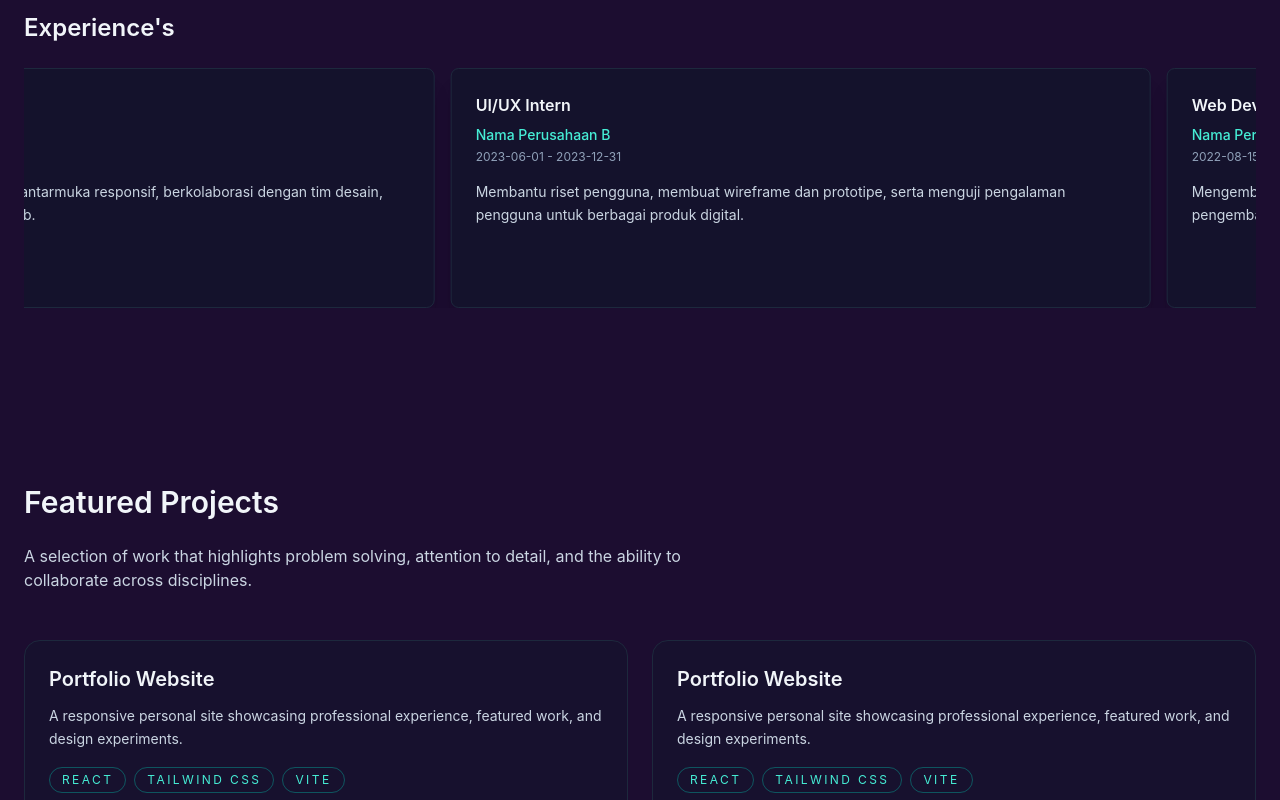
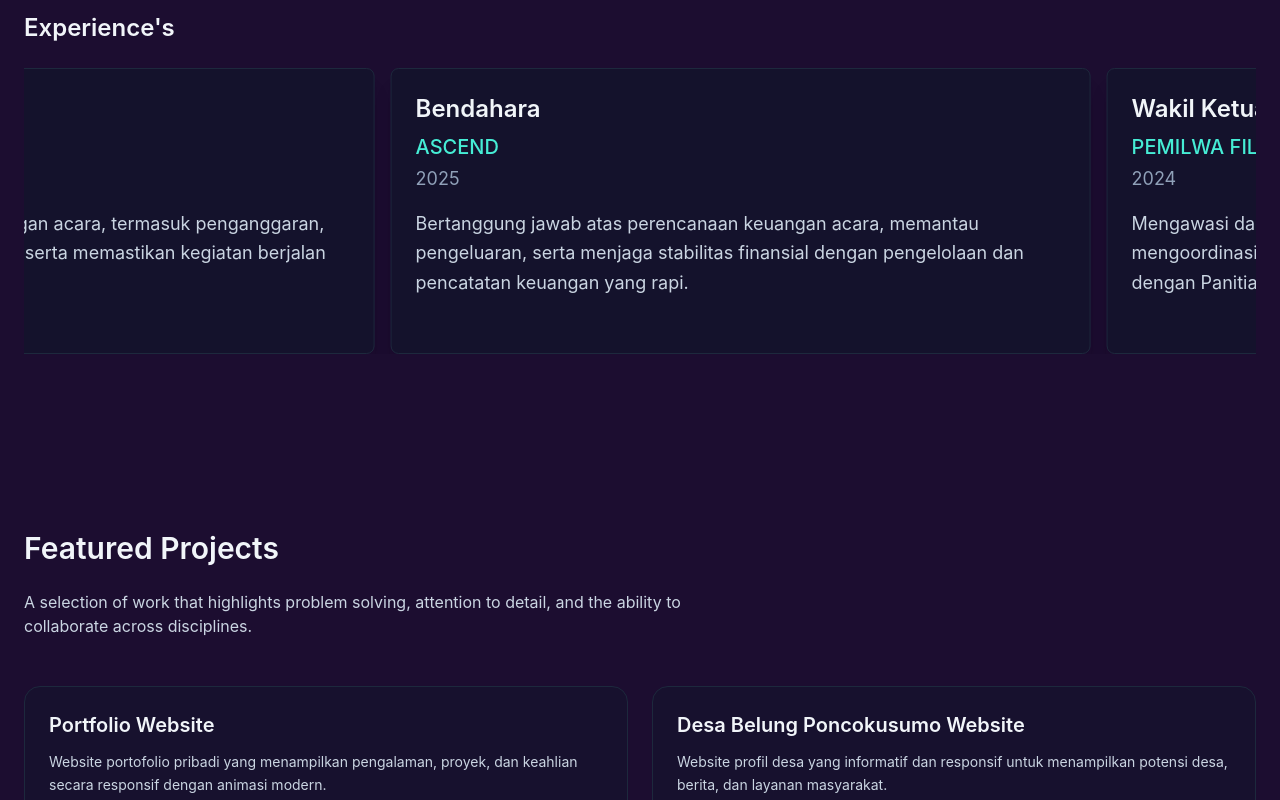
Before and after one commit to aditri24sn/MyPortofolio, a React (Vite) app: page / in a window 1280 px wide. Shown: the part 1080-1880 px from the top of the page. Built offline with nearby package versions, Linux system fonts and the light colour scheme.

Commit message:
update data

```diff
--- a/src/pages/About.jsx
+++ b/src/pages/About.jsx
@@ -21,38 +21,49 @@ const fadeUpStrong = (delay = 0) => ({
 
 const experiences = [
   {
-    role: "Front-end Developer",
-    company: "Nama Perusahaan A",
-    period: "2024-01-15 - Sekarang",
-    desc: "Bertanggung jawab untuk membangun antarmuka responsif, berkolaborasi dengan tim desain, dan meningkatkan performa aplikasi web.",
+    role: "Staff Ahli Divisi PSDM",
+    company: "KBMDSI FILKOM UB",
+    period: "2024",
+    desc: "Merancang dan melaksanakan program kerja berbasis pengembangan sumber daya manusia, memberikan bimbingan dan evaluasi, serta mengembangkan kemampuan komunikasi dan kepemimpinan untuk menunjang operasional program.",
   },
   {
-    role: "UI/UX Intern",
-    company: "Nama Perusahaan B",
-    period: "2023-06-01 - 2023-12-31",
-    desc: "Membantu riset pengguna, membuat wireframe dan prototipe, serta menguji pengalaman pengguna untuk berbagai produk digital.",
+    role: "Bendahara",
+    company: "FORTERY",
+    period: "2024",
+    desc: "Mengelola seluruh operasional keuangan acara, termasuk penganggaran, pelacakan pengeluaran, alokasi dana, serta memastikan kegiatan berjalan lancar dan sesuai rencana.",
   },
   {
-    role: "Web Developer Intern",
-    company: "Nama Perusahaan C",
-    period: "2022-08-15 - 2023-05-30",
-    desc: "Mengembangkan fitur-fitur baru untuk website perusahaan dan mempelajari best practices dalam pengembangan web modern.",
+    role: "Bendahara",
+    company: "ASCEND",
+    period: "2025",
+    desc: "Bertanggung jawab atas perencanaan keuangan acara, memantau pengeluaran, serta menjaga stabilitas finansial dengan pengelolaan dan pencatatan keuangan yang rapi.",
   },
   {
-    role: "Backend Developer",
-    company: "Nama Perusahaan D",
-    period: "2022-01-10 - 2022-08-01",
-    desc: "Membangun API RESTful dan mengelola database untuk berbagai aplikasi perusahaan.",
+    role: "Wakil Ketua Divisi Operasional",
+    company: "PEMILWA FILKOM UB",
+    period: "2024",
+    desc: "Mengawasi dan mengelola aspek logistik serta operasional pemilihan, mengoordinasikan pelaksanaan acara di lapangan, dan berkolaborasi dengan Panitia Dosen untuk menjaga efisiensi dan transparansi kegiatan.",
   },
   {
-    role: "Software Engineering Intern",
-    company: "Nama Perusahaan E",
-    period: "2021-06-15 - 2021-12-20",
-    desc: "Belajar fundamental programming dan berpartisipasi dalam pengembangan proyek internal perusahaan.",
+    role: "Wakil Ketua Divisi Perlengkapan",
+    company: "PKKMB & SA FILKOM UB",
+    period: "2025 - Sekarang",
+    desc: "Mengawasi pengadaan, manajemen, dan pemeliharaan peralatan untuk mendukung kelancaran acara serta bertanggung jawab atas inventarisasi dan distribusi logistik ke seluruh divisi terkait.",
+  },
+  {
+    role: "Asisten Praktikum – Dasar Pengembangan Sistem Informasi ",
+    company: "Fakultas Ilmu Komputer Universitas Brawijaya",
+    period: "2025 - Sekarang",
+    desc: "Mengawasi jalannya praktikum, mendampingi mahasiswa dalam penggunaan teknis software, serta menjaga ketertiban dan ketepatan prosedur selama sesi praktikum.",
   },
 ];
 
 function About() {
+  // Hitung total lebar konten untuk seamless loop
+  const cardWidth = 700; // min-w-[700px]
+  const gap = 16; // gap-4 = 1rem = 16px
+  const totalWidth = (cardWidth + gap) * experiences.length;
+
   const duplicatedExperiences = [...experiences, ...experiences];
 
   return (
@@ -62,7 +73,7 @@ function About() {
       variants={fadeUpStrong(0)}
       initial="hidden"
       whileInView="visible"
-      viewport={{ once: false, amount: 0.3 }}
+      viewport={{ once: false, amount: 0.2 }}
     >
       <div className="space-y-12">
         {/* TENTANG SAYA */}
@@ -107,12 +118,12 @@ function About() {
           <div className="relative overflow-hidden">
             <motion.div
               className="flex gap-4"
-              animate={{ x: [0, -1400] }}
+              animate={{ x: [0, -totalWidth] }}
               transition={{
                 x: {
                   repeat: Infinity,
                   repeatType: "loop",
-                  duration: 30,
+                  duration: 25,
                   ease: "linear",
                 },
               }}
@@ -129,15 +140,15 @@ function About() {
                 >
                   <div className="space-y-4 flex-1 flex flex-col">
                     <div>
-                      <h4 className="text-base font-semibold text-slate-100 mb-2">
+                      <h4 className=" text-2xl font-semibold text-slate-100 mb-2">
                         {exp.role}
                       </h4>
-                      <p className="text-sm font-medium text-teal-300 mb-1">
+                      <p className="text-xl font-medium text-teal-300 mb-1">
                         {exp.company}
                       </p>
-                      <p className="text-xs text-slate-400">{exp.period}</p>
+                      <p className="text-lg text-slate-400">{exp.period}</p>
                     </div>
-                    <p className="text-slate-300 text-sm leading-relaxed flex-1">
+                    <p className="text-slate-300 text-lg leading-relaxed flex-1">
                       {exp.desc}
                     </p>
                   </div>
--- a/src/pages/Project.jsx
+++ b/src/pages/Project.jsx
@@ -4,44 +4,30 @@ const projects = [
   {
     title: "Portfolio Website",
     description:
-      "A responsive personal site showcasing professional experience, featured work, and design experiments.",
+      "Website portofolio pribadi yang menampilkan pengalaman, proyek, dan keahlian secara responsif dengan animasi modern.",
     tech: ["React", "Tailwind CSS", "Vite"],
-    link: "https://github.com/username/portfolio",
+    link: "https://github.com/aditri24sn/MyPortofolio",
   },
   {
-    title: "Portfolio Website",
+    title: "Desa Belung Poncokusumo Website",
     description:
-      "A responsive personal site showcasing professional experience, featured work, and design experiments.",
-    tech: ["React", "Tailwind CSS", "Vite"],
-    link: "https://github.com/username/portfolio",
+      "Website profil desa yang informatif dan responsif untuk menampilkan potensi desa, berita, dan layanan masyarakat.",
+    tech: ["React", "Tailwind CSS", "Next.js"],
+    link: "https://github.com/AgungAryansyah/website-desa-belung",
   },
   {
-    title: "Task Manager API",
+    title: "MiniMe UI UX Design",
     description:
-      "RESTful API that lets teams create tasks, assign members, and track progress with clear analytics.",
-    tech: ["Node.js", "Express", "MongoDB"],
-    link: "https://github.com/username/task-manager",
+      "Desain UI/UX aplikasi monitoring ibu hamil yang menyediakan tampilan ramah pengguna untuk memantau perkembangan kehamilan, jadwal kontrol, pengingat kesehatan, dan edukasi selama masa kehamilan.",
+    tech: ["Figma"],
+    link: "https://www.figma.com/proto/mhFkkeB2K16jYI2zKJAumO/MiniMe?node-id=1-3&t=6PeFhWcalg7SPYSN-1",
   },
   {
-    title: "Portfolio Website",
+    title: "SanberCode Project Lowongan Pekerjaan",
     description:
-      "A responsive personal site showcasing professional experience, featured work, and design experiments.",
-    tech: ["React", "Tailwind CSS", "Vite"],
-    link: "https://github.com/username/portfolio",
-  },
-  {
-    title: "Portfolio Website",
-    description:
-      "A responsive personal site showcasing professional experience, featured work, and design experiments.",
-    tech: ["React", "Tailwind CSS", "Vite"],
-    link: "https://github.com/username/portfolio",
-  },
-  {
-    title: "Design System Starter",
-    description:
-      "Reusable component library with tokens, documentation, and example layouts for fast prototyping.",
-    tech: ["Storybook", "TypeScript", "Styled Components"],
-    link: "https://github.com/username/design-system",
+      "Website sederhana dengan landing page lowongan pekerjaan yang menampilkan daftar pekerjaan, detail job, dan tampilan UI responsif sebagai final project SanberCode.",
+    tech: ["JavaScript", "HTML", "React", "Tailwind CSS"],
+    link: "https://finalproject-aditrisuryanoplagiat.netlify.app/",
   },
 ];
 
@@ -100,10 +86,12 @@ function Project() {
         whileInView="visible"
         viewport={{ once: false, amount: 0.3 }}
       >
-        <h2 className="text-3xl font-semibold text-slate-100">Featured Projects</h2>
+        <h2 className="text-3xl font-semibold text-slate-100">
+          Featured Projects
+        </h2>
         <p className="max-w-2xl text-slate-300">
-          A selection of work that highlights problem solving, attention to detail,
-          and the ability to collaborate across disciplines.
+          A selection of work that highlights problem solving, attention to
+          detail, and the ability to collaborate across disciplines.
         </p>
       </motion.div>
 
```
